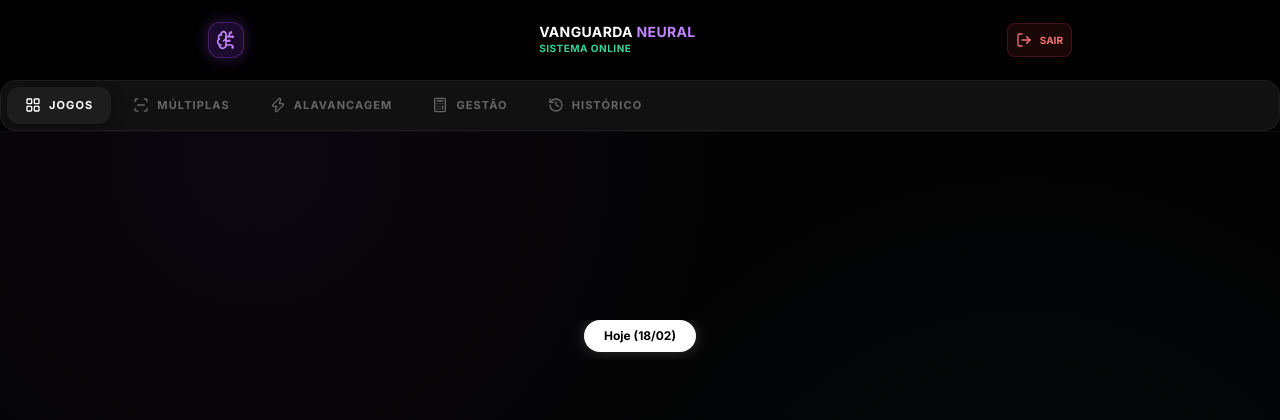
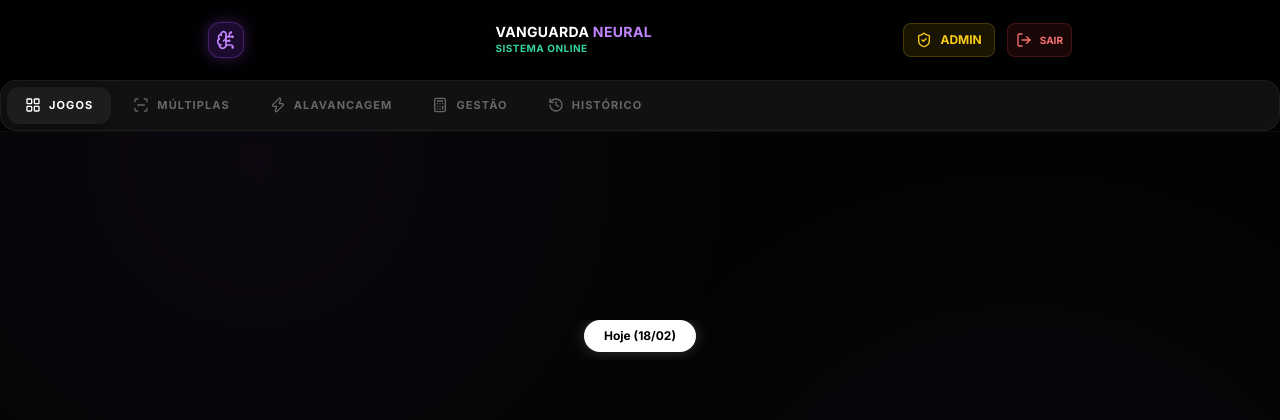
Before and after one commit to PTK199/bot-probability, a Flask app: page / in a window 1280 px wide. Shown: the top 420 px of the page. Run offline with Flask 3, Linux system fonts and the light colour scheme; a user stored in the database is signed in; some libraries are stand-ins or nearby versions.

Commit message:
Fix admin/promote button visibility in index.html, properly wrapped in flex container.

```diff
--- a/templates/index.html
+++ b/templates/index.html
@@ -377,11 +377,29 @@
                 </div>
             </div>
 
-            <button onclick="logout()"
-                class="p-2 ml-4 text-red-400 hover:text-red-300 bg-red-500/10 hover:bg-red-500/20 rounded-lg border border-red-500/20 transition-all flex items-center gap-2">
-                <i data-lucide="log-out" class="w-4 h-4"></i>
-                <span class="text-[10px] font-bold uppercase hidden sm:block">Sair</span>
-            </button>
+            <div class="flex items-center gap-3">
+                {% if current_user.is_authenticated %}
+                {% if current_user.role == 'admin' %}
+                <a href="/admin"
+                    class="px-3 py-2 text-xs font-bold text-yellow-400 bg-yellow-400/10 border border-yellow-400/20 rounded-lg hover:bg-yellow-400/20 transition-all flex items-center gap-2">
+                    <i data-lucide="shield-check" class="w-4 h-4"></i>
+                    <span class="hidden sm:inline">ADMIN</span>
+                </a>
+                {% else %}
+                <a href="/promote_me"
+                    class="px-3 py-2 text-[10px] font-bold text-gray-500 bg-white/5 border border-white/5 rounded-lg hover:bg-white/10 hover:text-white transition-all flex items-center gap-1"
+                    title="Promover a Admin">
+                    <i data-lucide="crown" class="w-3 h-3"></i>
+                </a>
+                {% endif %}
+                {% endif %}
+
+                <button onclick="logout()"
+                    class="p-2 text-red-400 hover:text-red-300 bg-red-500/10 hover:bg-red-500/20 rounded-lg border border-red-500/20 transition-all flex items-center gap-2">
+                    <i data-lucide="log-out" class="w-4 h-4"></i>
+                    <span class="text-[10px] font-bold uppercase hidden sm:block">Sair</span>
+                </button>
+            </div>
         </div>
 
         <!-- Desktop/Tablet Nav -->
```
